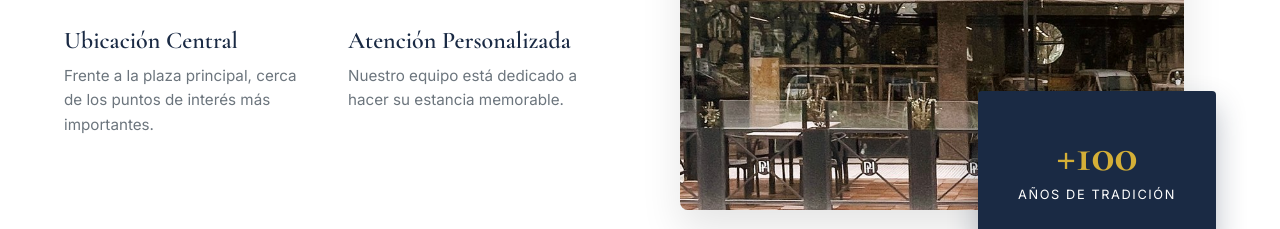
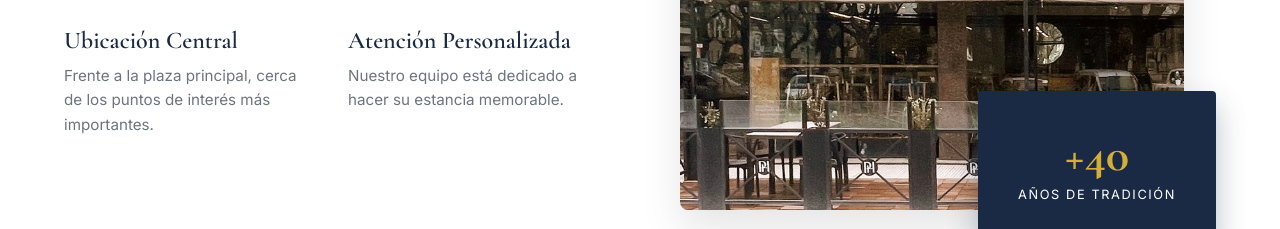
Before and after one commit to gusgarozzo/plazahoteltandil, a Next.js app: page / in a window 1280 px wide. Shown: the part 1300-1529 px from the top of the page. Built offline with nearby package versions, Linux system fonts and the light colour scheme.

Commit message:
change: experience years

```diff
--- a/src/components/Experience.tsx
+++ b/src/components/Experience.tsx
@@ -34,7 +34,7 @@ export default function Experience() {
             <img src="/lobby.png" alt="Plaza Hotel Lobby" />
           </div>
           <div className={styles.experienceBox}>
-            <span className={styles.years}>+100</span>
+            <span className={styles.years}>+40</span>
             <p>Años de Tradición</p>
           </div>
         </div>
```
